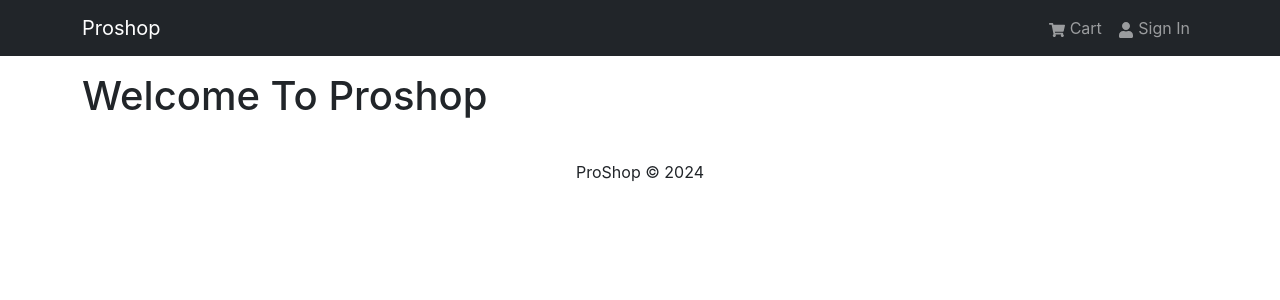
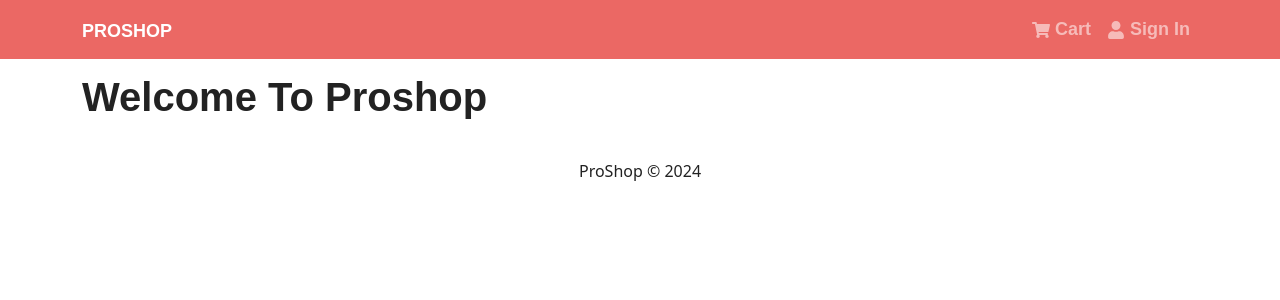
Before and after one commit to BokaiWang/proshop-v2, a React (Create React App) app in the folder frontend/: page / in a window 1280 px wide. Shown: the top 300 px of the page. Built offline with nearby package versions, Linux system fonts and the light colour scheme; a web font is replaced by a local one.

Commit message:
Use bootswatch to change bootstrap theme

```diff
--- a/frontend/package.json
+++ b/frontend/package.json
@@ -11,11 +11,13 @@
     "@types/react": "^18.2.79",
     "@types/react-dom": "^18.2.25",
     "bootstrap": "^5.3.3",
+    "bootswatch": "^5.3.3",
     "react": "^18.2.0",
     "react-bootstrap": "^2.10.2",
     "react-dom": "^18.2.0",
     "react-icons": "^5.1.0",
     "react-scripts": "5.0.1",
+    "sass": "^1.75.0",
     "typescript": "^4.9.5",
     "web-vitals": "^2.1.4"
   },
--- /dev/null
+++ b/frontend/src/assets/styles/custom.scss
@@ -0,0 +1,3 @@
+@import "~bootswatch/dist/journal/variables";
+@import "~bootstrap/scss/bootstrap";
+@import "~bootswatch/dist/journal/bootswatch";
--- a/frontend/src/components/Header.tsx
+++ b/frontend/src/components/Header.tsx
@@ -4,7 +4,7 @@ import { FaShoppingCart, FaUser } from "react-icons/fa";
 const Header = () => {
   return (
     <header>
-      <Navbar bg="dark" variant="dark" expand="md" collapseOnSelect>
+      <Navbar bg="primary" variant="dark" expand="md" collapseOnSelect>
         <Container>
           <Navbar.Brand href="/">Proshop</Navbar.Brand>
           <Navbar.Toggle aria-controls="basic-navbar-nav" />
--- a/frontend/src/index.css
+++ /dev/null
@@ -1,13 +0,0 @@
-body {
-  margin: 0;
-  font-family: -apple-system, BlinkMacSystemFont, 'Segoe UI', 'Roboto', 'Oxygen',
-    'Ubuntu', 'Cantarell', 'Fira Sans', 'Droid Sans', 'Helvetica Neue',
-    sans-serif;
-  -webkit-font-smoothing: antialiased;
-  -moz-osx-font-smoothing: grayscale;
-}
-
-code {
-  font-family: source-code-pro, Menlo, Monaco, Consolas, 'Courier New',
-    monospace;
-}
--- a/frontend/src/index.tsx
+++ b/frontend/src/index.tsx
@@ -1,8 +1,7 @@
-import "bootstrap/dist/css/bootstrap.min.css";
 import React from "react";
 import ReactDOM from "react-dom/client";
 import App from "./App";
-import "./index.css";
+import "./assets/styles/custom.scss";
 import reportWebVitals from "./reportWebVitals";
 
 const root = ReactDOM.createRoot(
```
Also changed, not shown: 1 other file (tests, documents, lock files or other folders).
